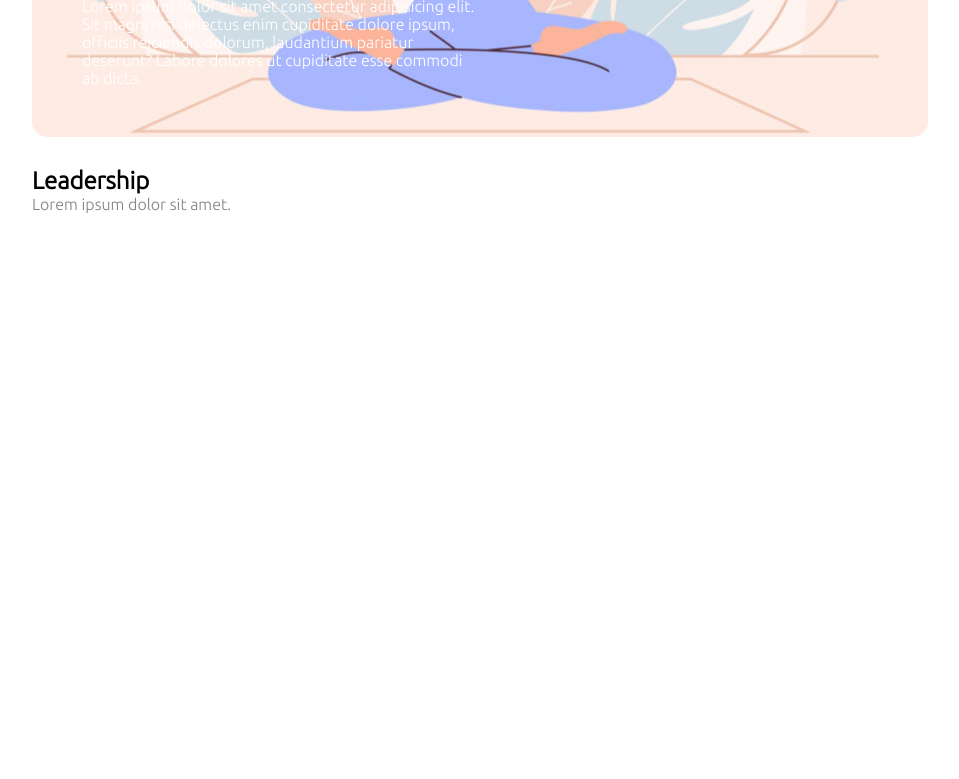
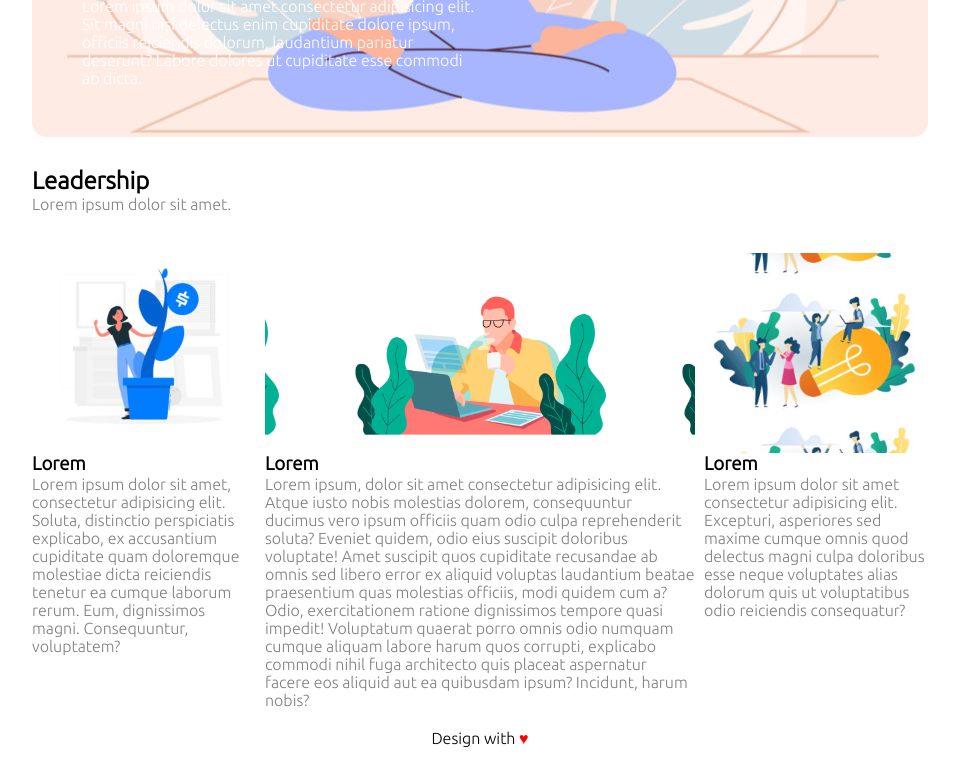
Before and after one commit to alex-jr-dev/htmlcss-wp, a plain HTML site: page index.html in a window 1280 px wide. Shown: the part 494-1273 px from the top of the page, without its empty margins (160-1119 px from the left). Before the commit the page ends 1171 px from the top, so only its background shows below. Drawn offline with Linux system fonts and the light colour scheme.

Commit message:
Section two and footer implemented

```diff
--- a/index.html
+++ b/index.html
@@ -32,12 +32,28 @@
                 <h2>Leadership</h2>
                 <p>Lorem ipsum dolor sit amet.</p>
                 <div class="clearfix">
-                    <aside></aside>
-                    <article></article>
-                    <aside></aside>
+                    <aside>
+                        <div class="main-img"></div>
+                        <h3>Lorem</h3>
+                        <p>Lorem ipsum dolor sit amet, consectetur adipisicing elit. Soluta, distinctio perspiciatis explicabo, ex accusantium cupiditate quam doloremque molestiae dicta reiciendis tenetur ea cumque laborum rerum. Eum, dignissimos magni. Consequuntur, voluptatem?</p>
+                    </aside>
+                    <article>
+                        <div class="main-img"></div>
+                        <h3>Lorem</h3>
+                        <p>Lorem ipsum, dolor sit amet consectetur adipisicing elit. Atque iusto nobis molestias dolorem, consequuntur ducimus vero ipsum officiis quam odio culpa reprehenderit soluta? Eveniet quidem, odio eius suscipit doloribus voluptate!
+                        Amet suscipit quos cupiditate recusandae ab omnis sed libero error ex aliquid voluptas laudantium beatae praesentium quas molestias officiis, modi quidem cum a? Odio, exercitationem ratione dignissimos tempore quasi impedit!
+                        Voluptatum quaerat porro omnis odio numquam cumque aliquam labore harum quos corrupti, explicabo commodi nihil fuga architecto quis placeat aspernatur facere eos aliquid aut ea quibusdam ipsum? Incidunt, harum nobis?</p>
+                    </article>
+                    <aside>
+                        <div class="main-img"></div>
+                        <h3>Lorem</h3>
+                        <p>Lorem ipsum dolor sit amet consectetur adipisicing elit. Excepturi, asperiores sed maxime cumque omnis quod delectus magni culpa doloribus esse neque voluptates alias dolorum quis ut voluptatibus odio reiciendis consequatur?</p>
+                    </aside>
                 </div>
             </section>
         </main>
-        <footer></footer>
+        <footer>
+            Design with <span class="red">&hearts;</span>
+        </footer>
     </body>
 </html>
--- a/style.css
+++ b/style.css
@@ -34,7 +34,6 @@ footer {
 }
 
 #section-one {
-    /* height: 450px; */
     padding: 310px 50% 50px 50px;
     color: white;
     background: url(img/banner.jpg);
@@ -45,10 +44,6 @@ footer {
 
 #section-one > h2 {
     font-size: 30px;
-}
-
-#section-two {
-    height: 450px;
 }
 
 #section-two > h1,
@@ -114,3 +109,35 @@ header nav li {
 header nav {
     margin-top: 10px;
 }
+
+article > p,
+aside > p {
+    color: grey;
+}
+
+footer{
+    text-align: center;
+}
+
+.red {
+    color: red;
+}
+
+.main-img {
+    height: 200px;
+    background-position: center;
+    background-size: contain;
+    border-radius: 15px;
+}
+
+.clearfix :nth-child(1) > .main-img {
+    background-image: url(img/img-1.jpg);
+}
+
+.clearfix :nth-child(2) > .main-img {
+    background-image: url(img/banner-2.jpg);
+}
+
+.clearfix :nth-child(3) > .main-img {
+    background-image: url(img/img-3.jpg);
+}
```
